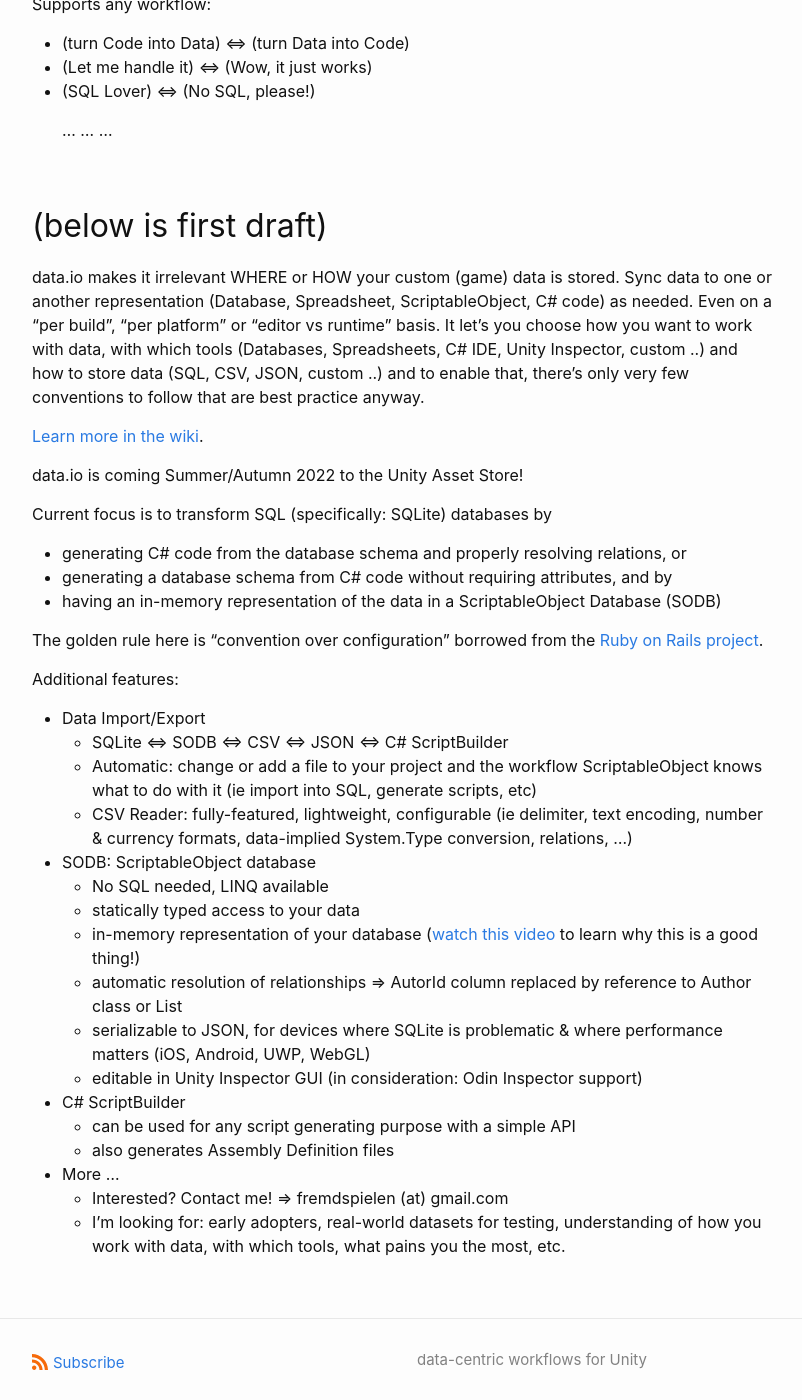
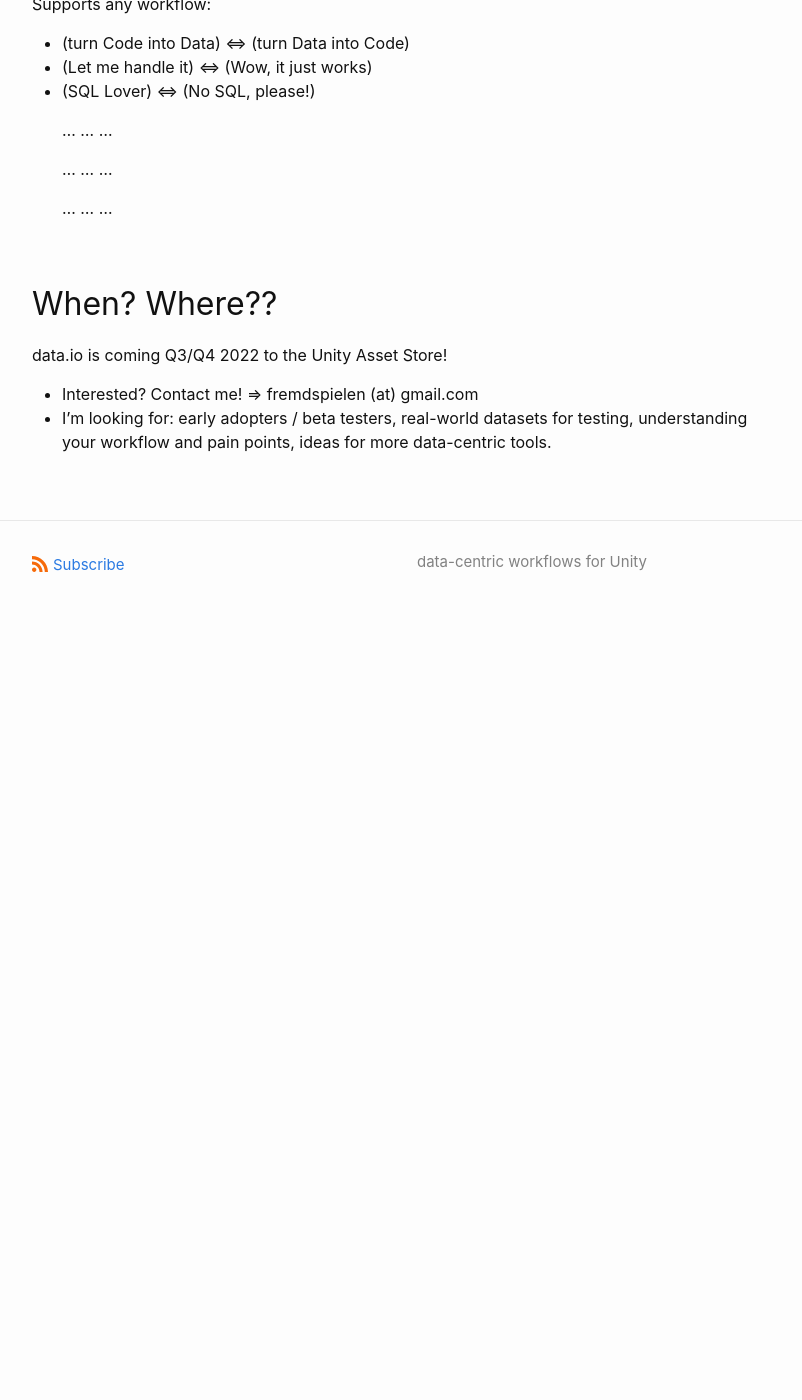
Before and after one commit to CodeSmile-0000011110110111/data.io-home, a Jekyll site: the page built from index.md, in a window 1280 px wide and 1400 px high, scrolled down 764 px. Shown: the whole window, without its empty margins (238-1040 px from the left). Built offline with Jekyll 4.4.1, drawn with Linux system fonts in a browser that asks for light colours; after the commit the page ends 1394 px from its top, so only the background shows below that.

Commit message:
Update index.md

```diff
--- a/index.md
+++ b/index.md
@@ -9,6 +9,8 @@
 
 SQL. GSheets. SODB. CSV. JSON. SQLite(r). More in progress ...
 
+<p/>
+<p/>
 Served on the side (I just can't *NOT* code things the right way):
 * ScriptBuilder => fully customizable C# script generator with type descriptions so you only need to fill in names and method bodies
 * Auto-Generate => Classes to DB schema *AND* DB schema or CSV to classes.
@@ -21,46 +23,27 @@
 * Documented use of external code/libs and their licenses.
 * Latest libs included for convenience. Currently that's SQLite, Google Sheets API.
 
+<p/>
 Supports any workflow:
 * (turn Code into Data) <=> (turn Data into Code)
 * (Let me handle it) <=> (Wow, it just works)
 * (SQL Lover) <=> (No SQL, please!)
 
+  ...
+  ...
+  ...
 
   ...
   ...
   ...
 
-## (below is first draft)
+  ...
+  ...
+  ...
 
-data.io makes it irrelevant WHERE or HOW your custom (game) data is stored. Sync data to one or another representation (Database, Spreadsheet, ScriptableObject, C# code) as needed. Even on a "per build", "per platform" or "editor vs runtime" basis. It let's you choose how you want to work with data, with which tools (Databases, Spreadsheets, C# IDE, Unity Inspector, custom ..) and how to store data (SQL, CSV, JSON, custom ..) and to enable that, there's only very few conventions to follow that are best practice anyway.
+## When? Where??
 
-<a href="https://github.com/sitterheim/data.io-home/wiki">Learn more in the wiki</a>.
+data.io is coming Q3/Q4 2022 to the Unity Asset Store!
 
-data.io is coming Summer/Autumn 2022 to the Unity Asset Store!
-
-Current focus is to transform SQL (specifically: SQLite) databases by
-- generating C# code from the database schema and properly resolving relations, or
-- generating a database schema from C# code without requiring attributes, and by
-- having an in-memory representation of the data in a ScriptableObject Database (SODB)
-
-The golden rule here is "convention over configuration" borrowed from the <a href="https://rubyonrails.org/doctrine#:~:text=such%20going%20forward.-,Convention%20over%20Configuration,in%20areas%20that%20really%20matter.">Ruby on Rails project</a>.
-
-Additional features:
-- Data Import/Export
-  - SQLite <=> SODB <=> CSV <=> JSON <=> C# ScriptBuilder
-  - Automatic: change or add a file to your project and the workflow ScriptableObject knows what to do with it (ie import into SQL, generate scripts, etc)
-  - CSV Reader: fully-featured, lightweight, configurable (ie delimiter, text encoding, number & currency formats, data-implied System.Type conversion, relations, ...)
-- SODB: ScriptableObject database
-  - No SQL needed, LINQ available
-  - statically typed access to your data
-  - in-memory representation of your database (<a href="https://www.youtube.com/watch?v=KUjeQDZ4P9M">watch this video</a> to learn why this is a good thing!)
-  - automatic resolution of relationships => AutorId column replaced by reference to Author class or List<Author>
-  - serializable to JSON, for devices where SQLite is problematic & where performance matters (iOS, Android, UWP, WebGL)
-  - editable in Unity Inspector GUI (in consideration: Odin Inspector support)
-- C# ScriptBuilder
-  - can be used for any script generating purpose with a simple API
-  - also generates Assembly Definition files
-- More ...
-  - Interested? Contact me! => fremdspielen (at) gmail.com
-  - I'm looking for: early adopters, real-world datasets for testing, understanding of how you work with data, with which tools, what pains you the most, etc.
+- Interested? Contact me! => fremdspielen (at) gmail.com
+- I'm looking for: early adopters / beta testers, real-world datasets for testing, understanding your workflow and pain points, ideas for more data-centric tools.
```
